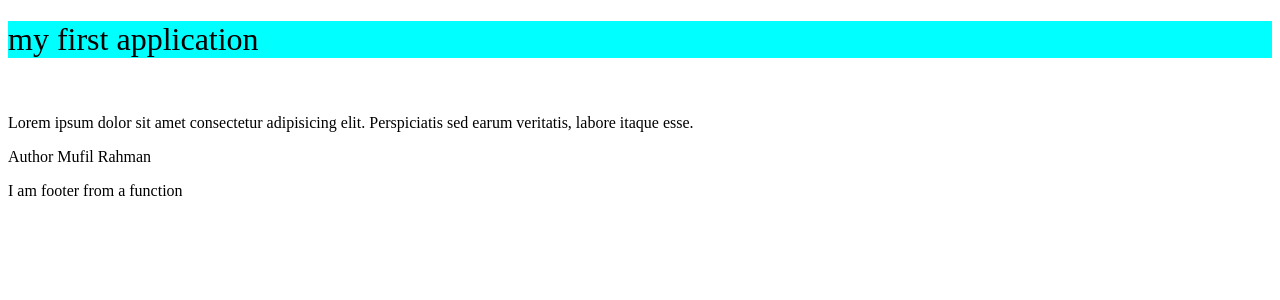
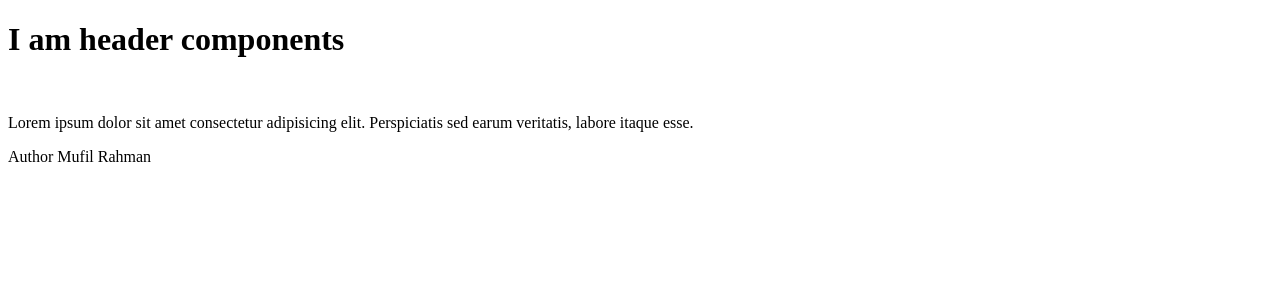
Before and after one commit to rahmanizum/React-journey--Broto, a React (Create React App) app: page / in a window 1280 px wide. Shown: the top 300 px of the page. Built offline with nearby package versions, Linux system fonts and the light colour scheme.

Commit message:
working with components

```diff
--- a/src/App.js
+++ b/src/App.js
@@ -1,23 +1,15 @@
-import './App.css'
+
+import Header from './components/Header'
 function App() {
   let author = "Mufil Rahman"
   return (
   <div>
-    <h1 className='heading'>my first application</h1>
+    <Header/>
     <br/>
     <p>Lorem ipsum dolor sit amet consectetur adipisicing elit. Perspiciatis sed earum veritatis, labore itaque esse.</p>
     <p>Author <span>{author}</span></p>
-    <Footer/>
   </div>
   );
 }
 
 export default App;
-
-function Footer(){
-  return(
-    <div>
-      <p>I am footer from a function</p>
-    </div>
-  )
-}
--- /dev/null
+++ b/src/components/Header.js
@@ -0,0 +1,9 @@
+import '../App'
+function Header(){
+    return(
+      <div>
+        <h1 className='heading'>I am header components</h1>
+      </div>
+    )
+  }
+  export default Header;
```
